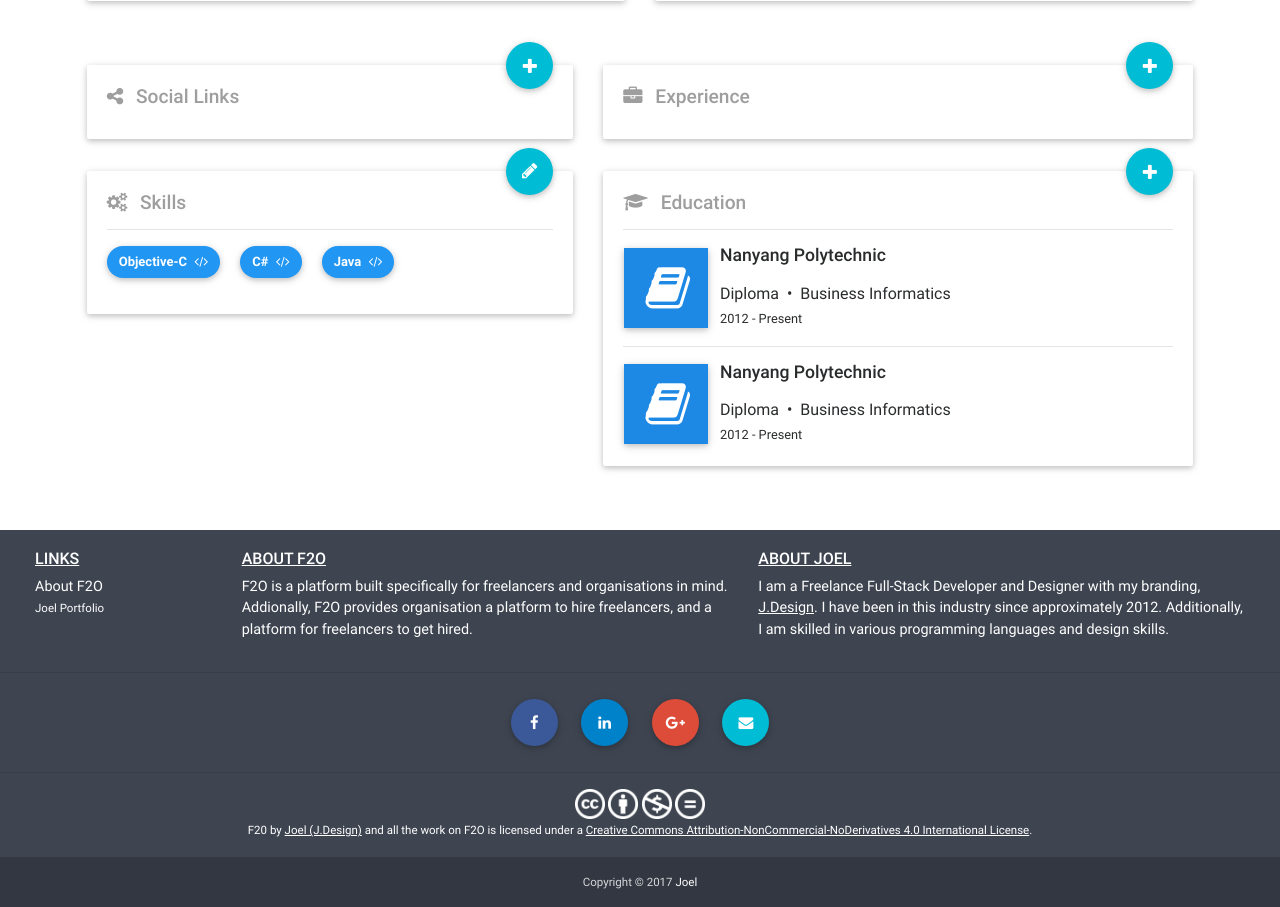
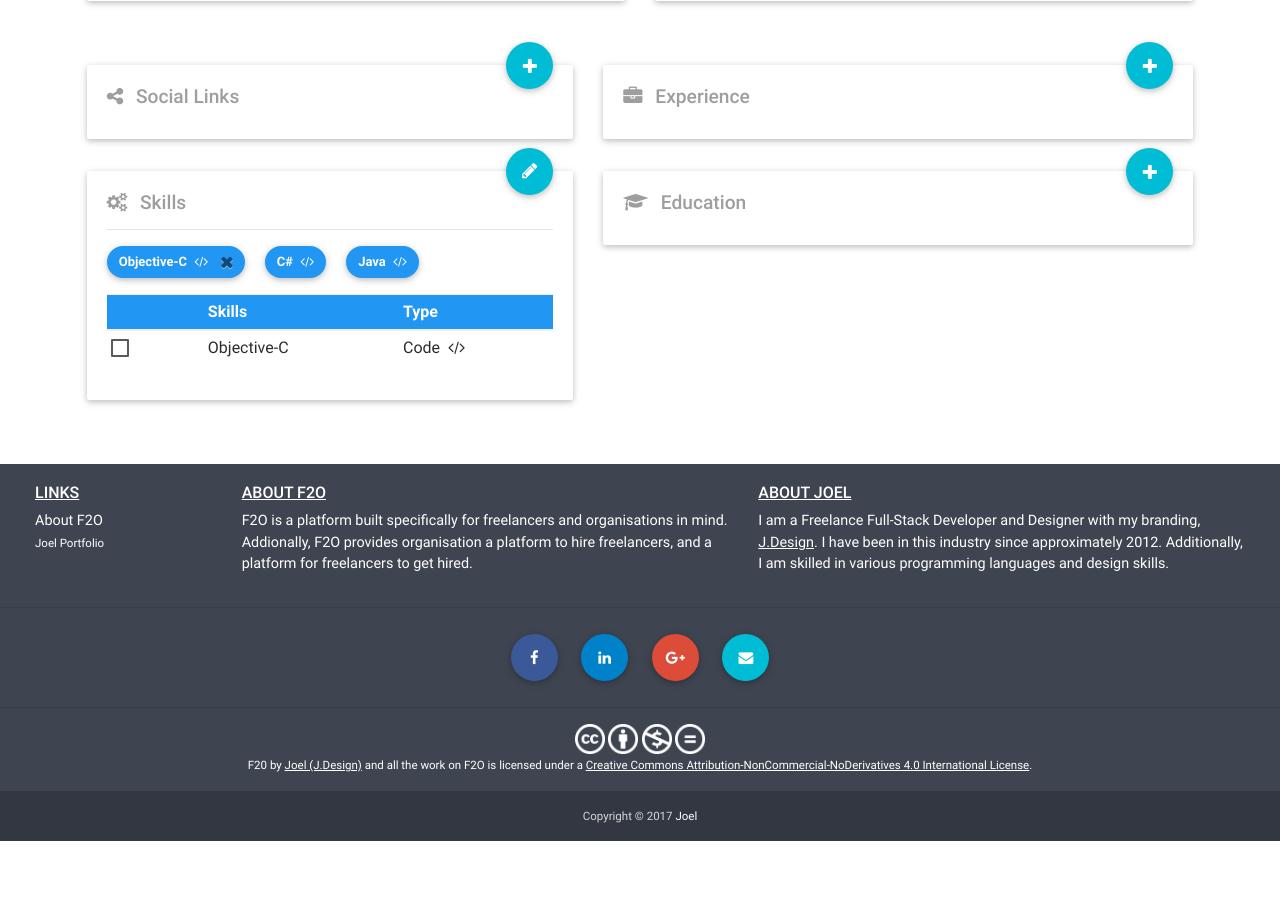
Before and after one commit to JDesignEra/F2O, a PHP site: page /profile.php in a window 1280 px wide. Shown: the part 1025-1932 px from the top of the page. After the commit the page ends 1866 px from the top, so only its background shows below. Run offline with PHP 8.4, Linux system fonts and the light colour scheme; data that the repository does not hold is empty.

Commit message:
{ - Major Update - } * Still working Skills section of profile.php

```diff
--- a/assets/js/LRF-Form.js
+++ b/assets/js/LRF-Form.js
@@ -29,7 +29,7 @@ $(document).ready(function() {
             data: result,
             dataType: 'json',
             success: function(data) {
-                //console.log(data); // Debugging Purpose
+                console.log(data); // Debugging Purpose
 
                 if (data == 'exist') {
                     toastr.error('Email is registered');
--- a/assets/js/editProfile.js
+++ b/assets/js/editProfile.js
@@ -15,14 +15,9 @@ $(document).ready(function() {
         hiddenName: true,
     });
 
-    //#exp-end_root
-    /*
-    $('#exp-end_root .picker__button--today').click(function() {
-        console.log('passed');
-        var picker = $('#exp-end').pickadate('picker');
-        picker.set('select', 'Present');
+    $('.mdb-autocomplete').mdb_autocomplete({
+        data: skill-types
     });
-    */
 });
 
 $(document).ready(function() {
@@ -47,10 +42,13 @@ $(document).ready(function() {
                 else if (data == 'eb-pass') {
                     toastr.success('Changes saved');
 
-                    setTimeout(function() {
+					setTimeout(function() {
                         document.location.reload(true);
                     }, 500);
                 }
+				else if (data == 'fail') {
+					toastr.danger('Changes are not saved, contact F2O support');
+				}
             }
         });
     });
@@ -91,7 +89,6 @@ $(document).ready(function() {
         e.preventDefault();
 
         var result = $('#profile #add-exp-form').serialize();
-        console.log(result);
 
         $.ajax({
             type: 'POST',
@@ -99,7 +96,7 @@ $(document).ready(function() {
             data: result,
             dataType: 'json',
             success: function(data) {
-                console.log(data);  //Debugging Purpose
+                //console.log(data);  //Debugging Purpose
 
                 if (data == 'company-empty') {
                     toastr.warning('Empty company field');
@@ -129,6 +126,52 @@ $(document).ready(function() {
             }
         });
     });
+
+	// Education Add Form
+	$('#profile form#add-edu-form').submit(function(e) {
+		e.preventDefault();
+
+		var result = $('#profile #add-edu-form').serialize();
+
+		$.ajax({
+			type: 'POST',
+			url: 'assets/php/addEducation.php',
+			data: result,
+			dataType: 'json',
+			success: function(data) {
+				//console.log(data);	//Debugging Purpose
+
+				if (data == 'sch-empty') {
+					toastr.warning('Empty school field');
+				}
+				else if (data == 'degree-empty') {
+					toastr.warning('Empty degree field');
+				}
+				else if (data == 'field-empty') {
+					toastr.warning('Empty field of study field');
+				}
+				else if (data == 'start-empty') {
+					toastr.warning('Empty start date field');
+				}
+				else if (data == 'end-empty') {
+					toastr.warning('Empty end date field');
+				}
+				else if (data == 'start-fail') {
+					toastr.error('Invalid start date format');
+				}
+				else if (data == 'end-fail') {
+					toastr.error('Invalid end date format');
+				}
+				else if (data == 'pass') {
+					toastr.success('Education added successfully');
+
+					setTimeout(function () {
+						document.location.reload(true);
+					}, 500);
+				}
+			}
+		});
+	});
 
     // Populate Social Form Select
     $.ajax ({
@@ -531,7 +574,18 @@ $(document).ready(function() {
 
     // edu-cancel
     animateGenCol6('button#edu-cancel', 'education', 'edu', 'shrink');
-    // /.Education Section
+
+	// edu-present (Education Form Present Checkbox)
+    $('#profile #education.section #edu-add-detail #edu-present').change(function() {
+        if (this.checked) {
+            $('#profile #education.section #edu-add-detail input[type="hidden"][name="edu-end"]').val('Present');
+            $('#profile #education.section #edu-add-detail input#edu-end').prop('disabled', true).prop('placeholder', 'Present');
+        }
+        else {
+            $('#profile #education.section #edu-add-detail input[type="hidden"][name="edu-end"]').val('');
+            $('#profile #education.section #edu-add-detail input#edu-end').prop('disabled', false).prop('placeholder', 'Pick Date');
+        }
+    });
 
     // edu-edit
     $('#profile #education.section').mouseenter(function () {
--- a/assets/js/getProfile.js
+++ b/assets/js/getProfile.js
@@ -27,12 +27,39 @@ $(document).ready(function() {
                 $('[data-tooltip="tooltip"]').tooltip();
             }
 
+			// Populate Profile Education Section
+			for (i = 0; i < data.educations.length; i++) {
+				eduContent(data.educations[i].edu_id, data.educations[i].edu_sch, data.educations[i].edu_degree, data.educations[i].edu_field, data.educations[i].edu_start, data.educations[i].edu_end);
+				$('[data-tooltip="tooltip"]').tooltip();
+			}
+
             document.title = document.title + " | " + data.name + "'s Profile";
         }
     });
 });
 
-// Populate Profile Experiences Section
+// Populate Profile Education Section Function
+function eduContent(edu_id, edu_sch, edu_degree, edu_field, edu_start, edu_end) {
+	$('#profile div#edu-content').append(
+		'<hr class="my-1">' +
+		'<div id="edu-detail" class="row align-items-center">' +
+			'<div class="col-sm-2 col-5 text-center">' +
+				'<i class="fa fa-book fa-3x z-depth-1 blue darken-1 hoverable"></i>' +
+			'</div>' +
+			'<div class="col-sm-9 col-5">' +
+				'<h5>' + edu_sch + '</h5>' +
+				'<span>' + edu_degree + ' &nbsp;&bull;&nbsp;</span>' +
+				'<span>' + edu_field + '</span><br/>' +
+				'<small>' + edu_start + ' - ' + edu_end + '</small>' +
+			'</div>' +
+			'<div class="col-sm-1 col-1 text-center">' +
+				'<a id="edu-detail-edit" style="display: none;" class="fa fa-pencil fa-lg" data-toggle="tooltip" data-placement="right" title="Edit"></a>' +
+			'</div>' +
+		'</div>'
+	);
+}
+
+// Populate Profile Experiences Section Function
 function expContent(exp_id, exp_com, exp_title, exp_start, exp_end) {
     $('#profile div#exp-content').append(
         '<hr class="my-1">' +
--- a/assets/php/db.php
+++ b/assets/php/db.php
@@ -1,9 +1,10 @@
 <?php
-    DEFINE('dbhost', 'localhost');
+    DEFINE('dbhost', '127.0.0.1');
     DEFINE('dbname', 'f2o');
     DEFINE('dbuser', 'root');
     DEFINE('dbpass', '');
 
-    $dbconn = mysqli_connect(dbhost, dbuser, dbpass) or die(mysqli_error());
+    $dbconn = mysqli_connect(dbhost, dbuser, dbpass) or die(mysqli_error($dbconn));
+
     mysqli_select_db($dbconn, dbname);
 ?>
--- a/assets/php/getProfile.php
+++ b/assets/php/getProfile.php
@@ -28,6 +28,7 @@
                     'bio' => $ret['bio'],
                     'socials' => array(),
                     'experiences' => array(),
+					'educations' => array(),
                 );
             }
             // /.Retrieve accounts table
@@ -74,6 +75,33 @@
             }
             // /.Retrieve experiences table
 
+			// Retrieve educations table
+			$sql = "SELECT * FROM educations WHERE acc_uid='$uid'";
+			$result = mysqli_query($dbconn, $sql);
+			$count = mysqli_num_rows($result);
+
+			if ($count > 0) {
+				while ($ret = mysqli_fetch_assoc($result)) {
+					if (!strcasecmp($ret['end_date'], 'Present') == 0) {
+                        $exp_end = date('Y', strtotime($ret['end_date']));
+                    }
+                    else {
+                        $exp_end = $ret['end_date'];
+                    }
+
+					array_push($profile['educations'], array(
+						'edu_id' => $ret['uid'],
+						'edu_sch' => $ret['school'],
+						'edu_degree' => $ret['degree'],
+						'edu_field' => $ret['field'],
+						'edu_start' => date('Y', strtotime($ret['start_date'])),
+						'edu_end' => $exp_end,
+						)
+					);
+				}
+			}
+			// /.Retrieve educations table
+
             echo json_encode($profile);
         }
     }
--- a/assets/php/getSocialTypes.php
+++ b/assets/php/getSocialTypes.php
@@ -9,6 +9,7 @@
         $result = mysqli_query($dbconn, $sql);
 
         $type['s_type'] = array();
+
         while ($ret = mysqli_fetch_assoc($result)) {
             array_push($type['s_type'], $ret['type']);
         }
--- a/profile.php
+++ b/profile.php
@@ -69,7 +69,7 @@
                                                 <textarea id="e-bio" name="e-bio" class="md-textarea" type="text" maxlength="255" length="255" placeholder=""></textarea>
                                                 <label for="e-bio">Summary</label>
                                             </div>
-                                            <button class="btn teal" type="submit">
+                                            <button class="btn teal">
                                                 Save <i class="fa fa-check ml-1"></i>
                                             </button>
                                             <button id="cp-basic-form-cancel" class="btn btn-danger" type="reset">
@@ -253,6 +253,7 @@
                                             <div class="chip white-text blue">
                                                 <strong>Objective-C</strong>
                                                 <i class="fa fa-code ml-1"></i>
+												<i class="close fa fa-times ml-1"></i>
                                             </div>
                                             <div class="chip white-text blue">
                                                 <strong>C#</strong>
@@ -263,6 +264,50 @@
                                                 <i class="fa fa-code ml-1"></i>
                                             </div>
                                         </div>
+
+										<hr id="hr-skills-add-detail" class="my-1" style="display: none;">
+										<form id="skills-form" method="post">
+                                            <table  id="skills-table" class="table table-sm table-hover">
+                                                <thead class="primary-color text-white">
+                                                    <tr>
+                                                        <th></th>
+                                                        <th>Skills</th>
+                                                        <th>Type</th>
+                                                    </tr>
+                                                </thead>
+                                                <tbody>
+                                                    <tr>
+                                                        <td>
+                                                            <fieldset class="form-group">
+                                                                <input id="skills-check-1" name="skills_id-no" type="checkbox">
+                                                                <label for="skills-check-1"></label>
+                                                            </fieldset>
+                                                        </td>
+                                                        <td>Objective-C</td>
+                                                        <td>Code <i class="fa fa-code ml-1"></i></td>
+                                                    </tr>
+                                                    <!--
+                                                    <tr id="skills-input">
+                                                        <td></td>
+                                                        <td>
+                                                            <div class="md-form">
+                                                                <input id="skills-name" class="form-control" type="text" />
+                                                                <label for="skills-name">Skill</label>
+                                                            </div>
+                                                        </td>
+                                                        <td>
+                                                            <div class="md-form">
+                                                                <input id="skills-type" type="search" />
+                                                                <button class="mdb-autocomplete-clear">
+                                                                </button>
+                                                                <label for="skills-type" class="active">Type</label>
+                                                            </div>
+                                                        </td>
+                                                    </tr
+                                                    -->
+                                                </tbody>
+                                            </table>
+										</form>
                                     </div>
                                 </div>
                             </section>
@@ -373,46 +418,14 @@
                                             <i class="fa fa-graduation-cap mr-2"></i> Education
                                         </h4>
 
-                                        <hr class="my-1">
-
-                                        <div id="edu-detail" class="row align-items-center">
-                                            <div class="col-sm-2 col-5 text-center">
-                                                <i class="fa fa-book fa-3x z-depth-1 blue darken-1 hoverable"></i>
+										<!-- Education Contents -->
+										<div id="edu-content">
 										</div>
-
-                                            <div class="col-sm-9 col-5">
-                                                <h5>Nanyang Polytechnic</h5>
-                                                <span>Diploma &nbsp;&bull;&nbsp;</span>
-                                                <span>Business Informatics</span><br/>
-                                                <small>2012 - Present</small>
-                                            </div>
-
-                                            <div class="col-sm-1 col-1 text-center">
-                                                <a id="edu-detail-edit" style="display: none;" class="fa fa-pencil fa-lg" data-toggle="tooltip" data-placement="right" title="Edit"></a>
-                                            </div>
-                                        </div>
-
-                                        <hr class="my-1">
-
-                                        <div id="edu-detail" class="row align-items-center">
-                                            <div class="col-sm-2 col-5 text-center">
-                                                <i class="fa fa-book fa-3x z-depth-1 blue darken-1 hoverable"></i>
-                                            </div>
-
-                                            <div class="col-sm-9 col-5">
-                                                <h5>Nanyang Polytechnic</h5>
-                                                <span>Diploma &nbsp;&bull;&nbsp;</span>
-                                                <span>Business Informatics</span><br/>
-                                                <small>2012 - Present</small>
-                                            </div>
-
-                                            <div class="col-sm-1 col-1 text-center">
-                                                <a id="edu-detail-edit" style="display: none;" class="fa fa-pencil fa-lg" data-toggle="tooltip" data-placement="right" title="Edit"></a>
-                                            </div>
-                                        </div>
+										<!-- /.Education Contents -->
 
                                         <!-- Edu Add Form -->
                                         <hr id="hr-edu-add-detail" class="my-1" style="display: none;">
+										<form id="add-edu-form" method="post">
 											<div id="edu-add-detail" class="row align-items-center" style="display:none;">
 	                                            <div class="col-12">
 	                                                <div class="row align-items-center">
@@ -424,7 +437,7 @@
 	                                                        <div class="row justify-content-center">
 	                                                            <div class="col-12">
 	                                                                <div class="md-form">
-                                                                    <input id="edu-school" type="text">
+	                                                                    <input id="edu-school" name="edu-school" type="text">
 	                                                                    <label for="edu-school">School</label>
 	                                                                </div>
 	                                                            </div>
@@ -433,14 +446,14 @@
 	                                                        <div class="row justify-content-center">
 	                                                            <div class="col-6">
 	                                                                <div class="md-form">
-                                                                    <input id="edu-degree" type="text">
+	                                                                    <input id="edu-degree" name="edu-degree" type="text">
 	                                                                    <label for="edu-degree">Degree</label>
 	                                                                </div>
 	                                                            </div>
 	                                                            <div class="col-6">
 	                                                                <div class="md-form">
-                                                                    <input id="exp-field" type="text">
-                                                                    <label for="exp-field">Field Of Study</label>
+	                                                                    <input id="edu-field" name="edu-field" type="text">
+	                                                                    <label for="edu-field">Field Of Study</label>
 	                                                                </div>
 	                                                            </div>
 	                                                        </div>
@@ -448,31 +461,43 @@
 	                                                        <div class="row justify-content-center">
 	                                                            <div class="col-6">
 	                                                                <div class="md-form">
-                                                                    <input id="exp-start" type="text" placeholder="Pick Date" class="form-control datepicker">
-                                                                    <label for="exp-start">Start Date</label>
+	                                                                    <input id="edu-start" name="edu-start" type="text" placeholder="Pick Date" class="form-control datepicker">
+	                                                                    <label for="edu-start">Start Date</label>
 	                                                                </div>
 	                                                            </div>
 	                                                            <div class="col-6">
 	                                                                <div class="md-form">
-                                                                    <input id="exp-end" placeholder="Present" value="Present" type="text" class="form-control datepicker">
-                                                                    <label for="exp-end">End Date</label>
+	                                                                    <input id="edu-end" name="edu-end" placeholder="Pick Date" type="text" class="form-control datepicker">
+	                                                                    <label for="edu-end">End Date</label>
 	                                                                </div>
 	                                                            </div>
 	                                                        </div>
+
+															<div class="row text-left align-items-start">
+                                                                <div class="col-12">
+                                                                    <div class="form-group">
+                                                                        <input id="edu-present" type="checkbox">
+                                                                        <label for="edu-present">I currently study here</label>
                                                                     </div>
                                                                 </div>
+                                                            </div>
+
+	                                                    </div>
+	                                                </div>
+
 	                                                <div class="row justify-content-center text-center">
 	                                                    <div class="col-12">
-                                                        <button id="edu-save" class="btn teal">
+	                                                        <button id="edu-save" class="btn teal" type="submit">
 	                                                            Save <i class="fa fa-check ml-1"></i>
 	                                                        </button>
-                                                        <button id="edu-cancel" id="exp-cancel" class="btn btn-danger">
+	                                                        <button id="edu-cancel" id="edu-cancel" class="btn btn-danger" type="reset">
 	                                                            Cancel <i class="fa fa-ban ml-1"></i>
 	                                                        </button>
 	                                                    </div>
 	                                                </div>
 	                                            </div>
 	                                        </div>
+										</form>
                                         <!-- /.Edu Add Form -->
                                     </div>
                                 </div>
```
Also changed, not shown: assets/php/addEducation.php (added, +80 -0 lines), assets/php/editBasicProfile.php (+8 -2 lines), assets/php/register.php (+2 -8 lines). Lines whose indentation alone changed are shown as unchanged.
